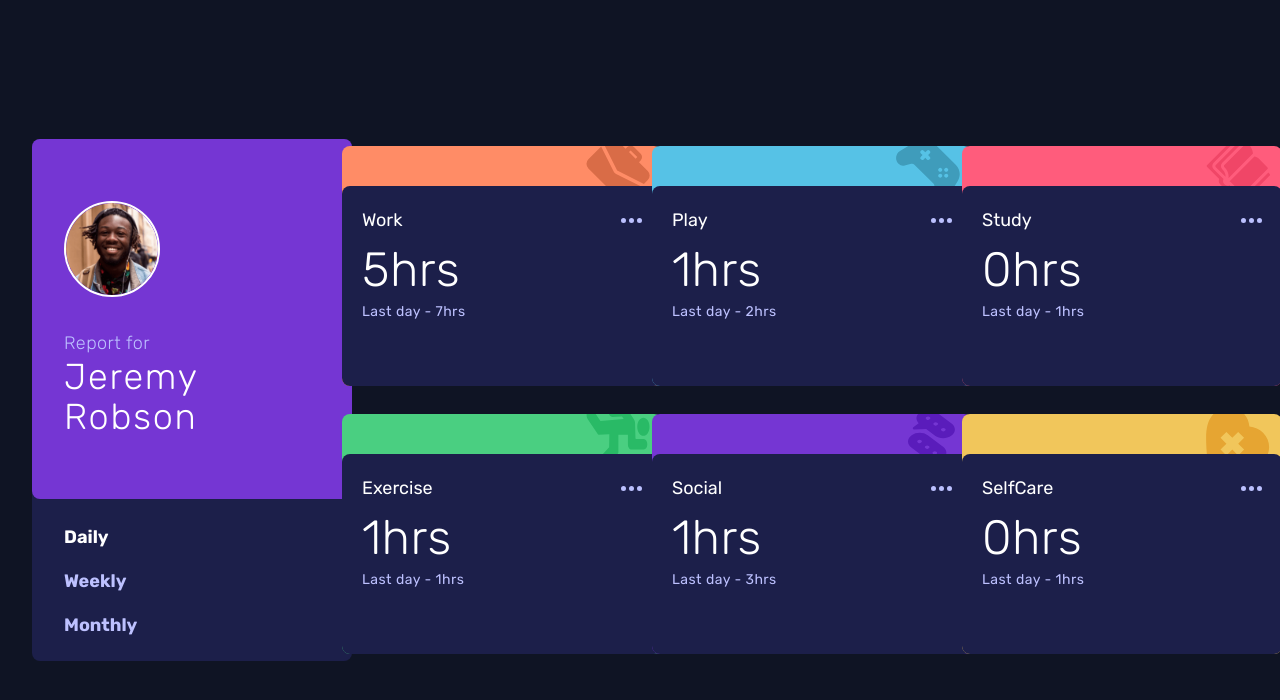
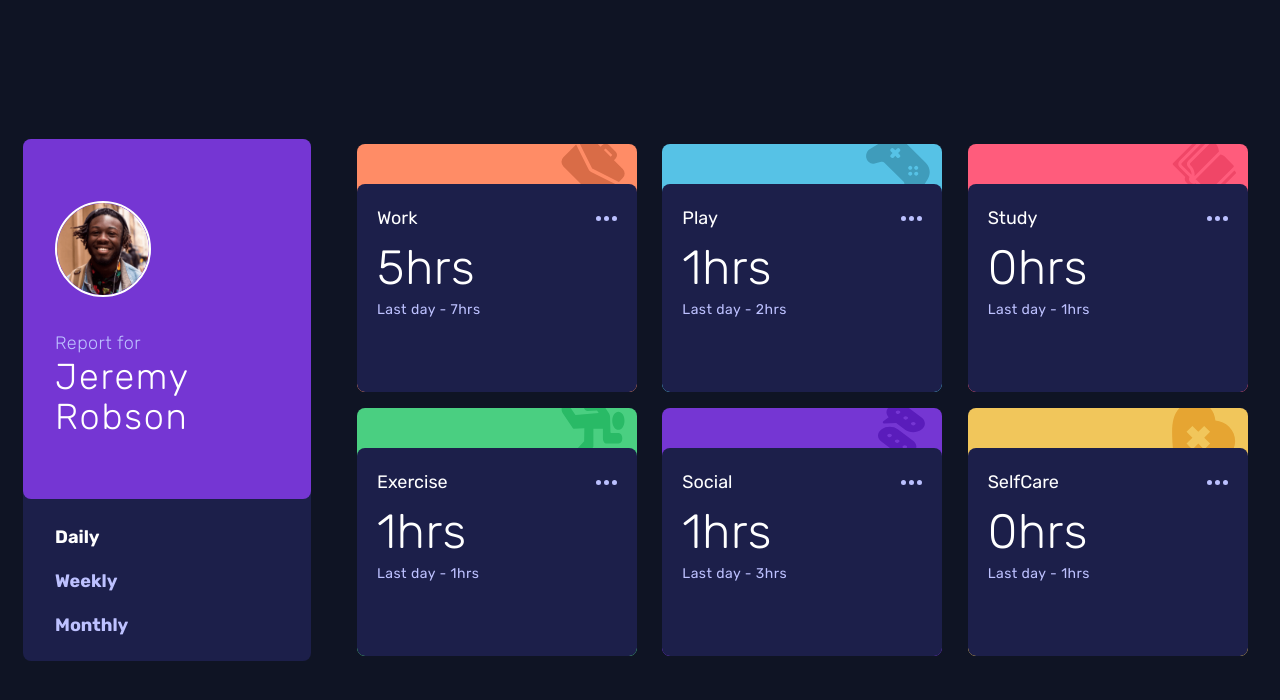
Before and after one commit to lingowmx/time-tracking-dashboard-main, a React (Vite) app: page / in a window 1280 px wide. Shown: the top 700 px of the page. Built offline with nearby package versions, Linux system fonts and the light colour scheme.

Commit message:
change to array all the activities and use .map. Also fix the sizes of the different views

```diff
--- a/src/App.jsx
+++ b/src/App.jsx
@@ -1,24 +1,20 @@
 import './App.css'
 import { Profile } from './components/Profile'
-import { Play } from './components/Play'
-import { Work } from './components/Work'
-import { Study } from './components/Study'
-import { Exercise } from './components/Exercise'
-import { Social } from './components/Social'
-import { SelfCare } from './components/SelfCare'
+// import { Play } from './components/Play'
+// import { Work } from './components/Work'
+// import { Study } from './components/Study'
+// import { Exercise } from './components/Exercise'
+// import { Social } from './components/Social'
+// import { SelfCare } from './components/SelfCare'
+import { Activities } from './components/Activities'
 function App() {
 
   return (
     <div
-    className='font-rubik pt-12 pb-12 text-lg bg-VeryDarkBlue h-full flex flex-col justify-center items-center gap-6
-    lg:grid lg:grid-cols-4 lg:grid-rows-2 lg:h-screen lg:pl-8 lg:pr-8 lg:pt-36 lg:pb-36'>
+      className='font-rubik pt-12 pb-12 text-lg bg-VeryDarkBlue h-full flex flex-col justify-center items-center gap-6
+    lg:flex lg:flex-row lg:justify-between lg:h-screen lg:gap-0'>
       <Profile />
-      <Work />
-      <Play />
-      <Study />
-      <Exercise />
-      <Social />
-      <SelfCare />
+      <Activities />
     </div>
   )
 }
--- a/src/LayoutCards/Layout.jsx
+++ b/src/LayoutCards/Layout.jsx
@@ -9,18 +9,19 @@ export const Layout = ({title, colorBar, icon, current, previous, period}) => {
       case "weekly":
         return "Last week";
       case "monthly":
-        return "Last month"
+        return "Last month";
+      default:
+        return "Unkown period"
     }
   }
   return (
-    <main className={`w-80 rounded-lg ${colorBar} h-36 text-white relative overflow-hidden cursor-pointer
-    lg:w-80 lg:h-60`}>
+    <div className={`rounded-lg ${colorBar} text-white relative overflow-hidden cursor-pointer`}>
       <img
         src={icon}
         alt="icon-type"
         className='w-16 h-16 absolute right-3 -top-2'/>
-      <div className='w-[322px] h-28 pr-5 pl-5 pt-5 rounded-lg flex flex-col bg-DarkBlue mt-10 relative cursor-pointer hover:bg-DarkBlue/55
-      ease-in-out duration-200 lg:w-80 lg:h-60'>
+      <div className='max-h-52 pr-5 pl-5 pt-5 rounded-lg flex flex-col bg-DarkBlue mt-10 relative cursor-pointer hover:bg-DarkBlue/55
+      ease-in-out duration-200 lg:h-60'>
         <section className='rounded-t-lg flex justify-between '>
           <p>{title}</p>
           <span className='flex items-center self-center'>
@@ -28,11 +29,11 @@ export const Layout = ({title, colorBar, icon, current, previous, period}) => {
           </span>
         </section>
         <section className='mt-1 flex justify-between items-center tracking-wide
-        lg:flex lg:flex-col lg:items-start lg:justify-self-start'>
+        lg:flex lg:flex-col lg:items-start'>
           <p className='text-3xl font-light pt-2 lg:text-5xl lg:font-thin'>{current}hrs</p>
           <p className='text-sm text-PaleBlue lg:pt-2'>{getPeriodText(period)} - {previous}hrs</p>
         </section>
       </div>
-    </main>
+    </div>
   )
 }
--- /dev/null
+++ b/src/components/Activities.jsx
@@ -0,0 +1,43 @@
+import { useContext } from "react"
+import { Layout } from "../LayoutCards/Layout"
+import { MainContext } from "../Context/MainContext"
+import workIcon from "../../images/icon-work.svg"
+import playIcon from "../../images/icon-play.svg"
+import studyIcon from '../../images/icon-study.svg'
+import exerciseIcon from '../../images/icon-exercise.svg'
+import socialIcon from '../../images/icon-social.svg'
+import selfCareIcon from '../../images/icon-self-care.svg'
+
+const activities = [
+  { title: "Work", colorBar: "bg-LightRedWork", icon: workIcon, index: 0 },
+  { title: "Play", colorBar: "bg-SoftBlue", icon: playIcon, index: 1 },
+  { title: "Study", colorBar: "bg-LightRedStudy", icon: studyIcon, index: 2 },
+  { title: "Exercise", colorBar: "bg-LimeGreen", icon: exerciseIcon, index: 3 },
+  { title: "Social", colorBar: "bg-VioletSocial", icon: socialIcon, index: 4 },
+  { title: "SelfCare", colorBar: "bg-SoftOrange", icon: selfCareIcon, index: 5 }
+]
+
+export const Activities = () => {
+  const { data, selectedPeriod } = useContext(MainContext);
+  return (
+
+      <div className="w-[322px] gap-4 flex flex-col lg:w-[700px] lg:grid lg:grid-cols-3 lg:mx-auto xl:w-[900px]">
+        {activities.map((activity) => {
+          const activityData = data[activity.index]?.timeframes[selectedPeriod];
+          if (!activityData) return null
+          return (
+            <div key={activity.title} className="w-full flex-col xl:w-[280px]" >
+              <Layout
+                title={activity.title}
+                colorBar={activity.colorBar}
+                icon={activity.icon}
+                current={activityData.current}
+                previous={activityData.previous}
+                period={selectedPeriod} />
+            </div>
+          )
+        })}
+      </div>
+
+  )
+}
--- a/src/components/Profile.jsx
+++ b/src/components/Profile.jsx
@@ -5,8 +5,8 @@ import { MainContext } from "../Context/MainContext"
 export const Profile = () => {
   const { selectedPeriod, setSelectedPeriod } = useContext(MainContext)
   return (
-    <div className="w-80 h-40 rounded-lg bg-DarkBlue text-white
-    lg:row-span-2 lg:h-[522px]">
+    <div className="w-80 h-40 rounded-lg bg-DarkBlue text-white lg:w-72
+    lg:row-span-2 lg:min-h-[522px] lg:mx-auto">
       <div className="flex justify-center gap-8 items-center h-28 bg-VioletSocial rounded-lg
       lg:h-[360px] lg:flex-col lg:items-start lg:pl-8">
         <img
```
